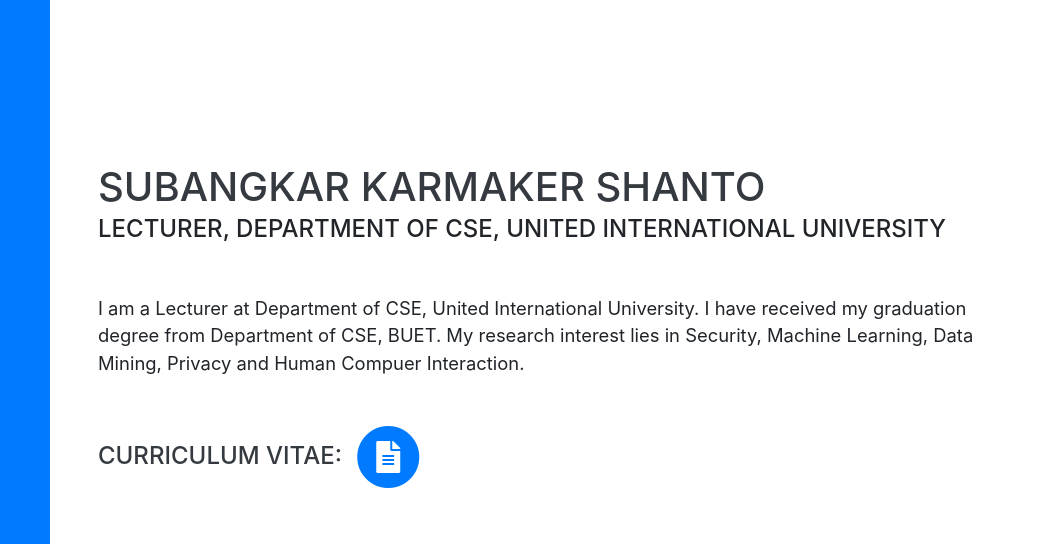
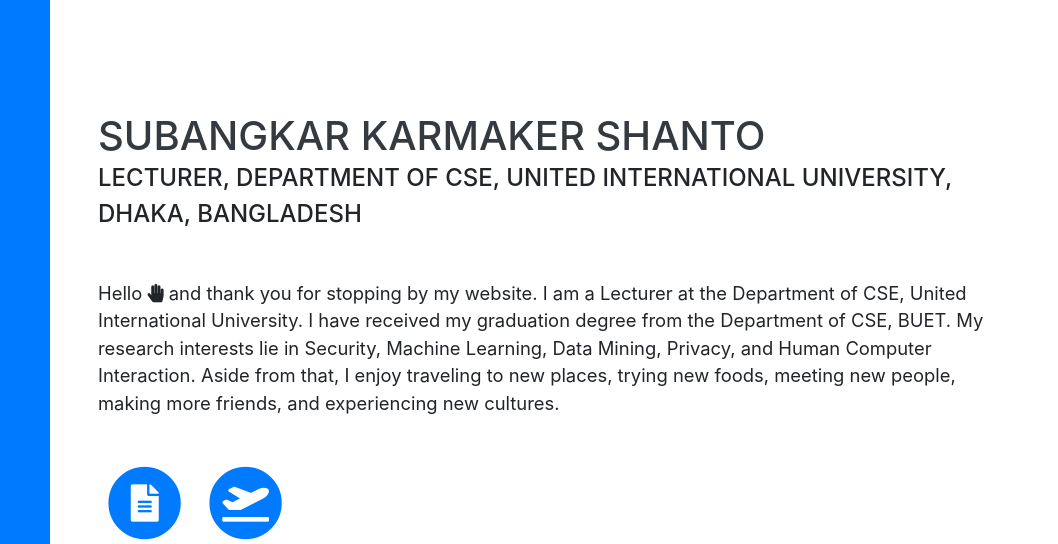
Before and after one commit to Subangkar/Subangkar.github.io, a website with bundled scripts: page index.html in a window 1280 px wide. Shown: the top 544 px of the page, 222-1280 px from the left. Built offline with nearby package versions, Linux system fonts and the light colour scheme; a web font is replaced by a local one.

Commit message:
Updated about
- added google maps url

```diff
--- a/index.html
+++ b/index.html
@@ -91,17 +91,23 @@
     <section id="about" class="resume-section p-3 p-lg-5 d-flex align-items-center">
       <div class="w-100">
         <h1 class="mb-0">Subangkar Karmaker Shanto</h1>
-        <div class="subheading mb-5">Lecturer, Department of CSE, United International University</div>
-        <p class="lead mb-5">I am a Lecturer at Department of CSE, United International University. I have received my graduation degree from Department of CSE, BUET. My research interest
-          lies in Security, Machine Learning, Data Mining, Privacy and Human Compuer Interaction.</p>
-          <h4>
-            Curriculum Vitae: <a href="files/CV_Academic_20240104.pdf" target="_blank" aria-label="CV">
+        <div class="subheading mb-5">Lecturer, Department of CSE, United International University, Dhaka, Bangladesh</div>
+        <p class="lead mb-5">Hello <i class="fa fa-hand-stop-o"></i> and thank you for stopping by my website. I am a Lecturer at the Department of CSE, United International University. I have received my graduation degree from the Department of CSE, BUET. My research interests lie in Security, Machine Learning, Data Mining, Privacy, and Human Computer Interaction. Aside from that, I enjoy traveling to new places, trying new foods, meeting new people, making more friends, and experiencing new cultures.</p>
+          <h3>
+            <a href="files/CV_Academic_20240104.pdf" target="_blank" aria-label="CV">
               <span class="fa-stack fa-lg">
                 <i class="fa fa-circle fa-stack-2x" aria-hidden="true"></i>
-                <i aria-hidden="true" title="CV" class="fa fa-file-text fa-stack-1x fa-inverse"></i><span class="sr-only">CV</span>
+                <i aria-hidden="true" title="Curriculum Vitae (CV)" class="fa fa-file-text fa-stack-1x fa-inverse"></i><span class="sr-only">CV</span>
               </span>
             </a>
-          </h4>
+            <a href="https://maps.app.goo.gl/JeTJfuQTXJnLkLRj7" target="_blank" aria-label="Google Map Contributor Profile">
+              <span class="fa-stack fa-lg">
+                <i class="fa fa-circle fa-stack-2x" aria-hidden="true"></i>
+                <i aria-hidden="true" title="Google Map Contributor Profile" class="fas fa-plane-departure fa-stack-1x fa-inverse"></i><span class="sr-only">Google Map Contributions</span>
+              </span>
+            </a>
+          </h3>
+
           <footer>
             <!-- <br><br><br> -->
             <p><i><b>Last Updated: January 4, 2024</b></i></p>
```
